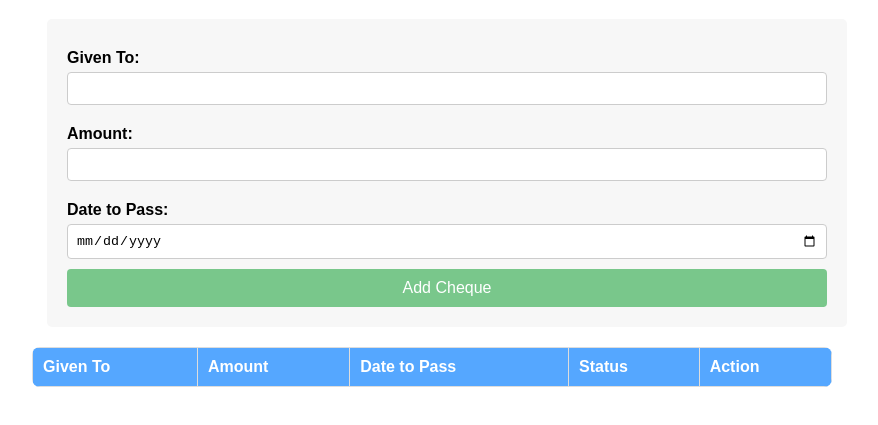
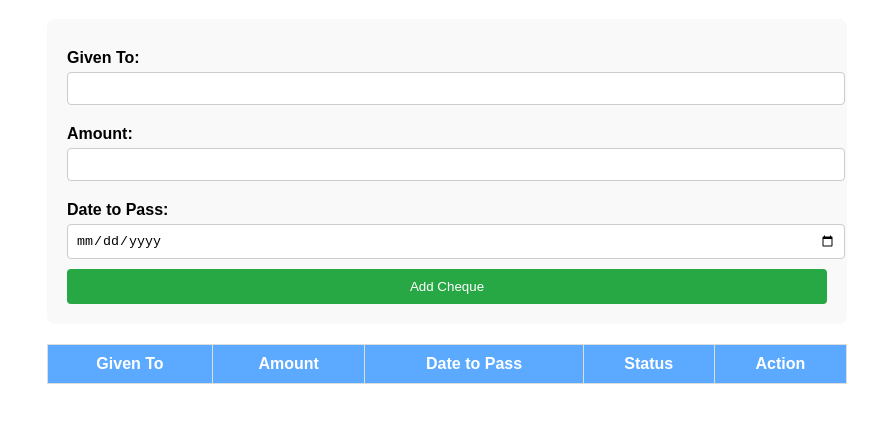
Before and after one commit to TosifShaikh03/Tosifshaikh03.github.io, a plain HTML site: page index.html in a window 1280 px wide. Shown: the part 101-526 px from the top of the page, without its empty margins (193-1071 px from the left). Drawn offline with Linux system fonts and the light colour scheme.

Commit message:
Update style.css

```diff
--- a/style.css
+++ b/style.css
@@ -4,81 +4,90 @@ body {
     margin: 20px auto;
     padding: 20px;
 }
+
 h1 {
     text-align: center;
     color: #333;
 }
+
 .form-container {
-    background-color: hsl(0, 0%, 97%);
+    background-color: #f9f9f9;
     padding: 20px;
     border-radius: 8px;
     margin-bottom: 20px;
-    border-radius: 5px;
 }
+
 label {
     display: block;
     margin: 10px 0 5px;
     font-weight: bold;
 }
+
 input {
     width: 100%;
     padding: 8px;
     margin-bottom: 10px;
     border: 1px solid #ccc;
     border-radius: 4px;
-    box-sizing: border-box;
 }
+
 button {
-    background-color: hsla(134, 61%, 41%, 0.613);
+    background-color: #28a745;
     color: white;
     padding: 10px 15px;
     border: none;
     border-radius: 4px;
     cursor: pointer;
     width: 100%;
-    font-size: 16px;
 }
+
 button:hover {
     background-color: #218838;
 }
+
 table {
     width: 100%;
     border-collapse: collapse;
     margin-top: 20px;
-    box-sizing: border-box;
-    border-radius: 8px;
-    overflow: hidden;
+
 }
-th, td {
+
+th,
+td {
     border: 1px solid #ddd;
     padding: 10px;
     text-align: left;
+    text-align: center;
 }
+
 th {
-    background-color: hsla(211, 100%, 50%, 0.667);
+    background-color: hwb(211 0% 0% / 0.644);
     color: white;
+
 }
+
 .delete-btn {
     background-color: #dc3545;
 }
+
 .delete-btn:hover {
     background-color: #c82333;
 }
+
 .status-overdue {
     color: red;
     font-weight: bold;
 }
+
 .status-pending {
     color: orange;
 }
+
 .status-passed {
     color: green;
 }
-#chequeTable{
-    margin-top: 20px;
-    border-radius: 8px;
-    overflow: hidden;
-    justify-content: center;
-    align-items: center;
-    margin-left:-15px ;
+
+#chequeTable table {
+    border-radius: 5px;
+
 }
```
